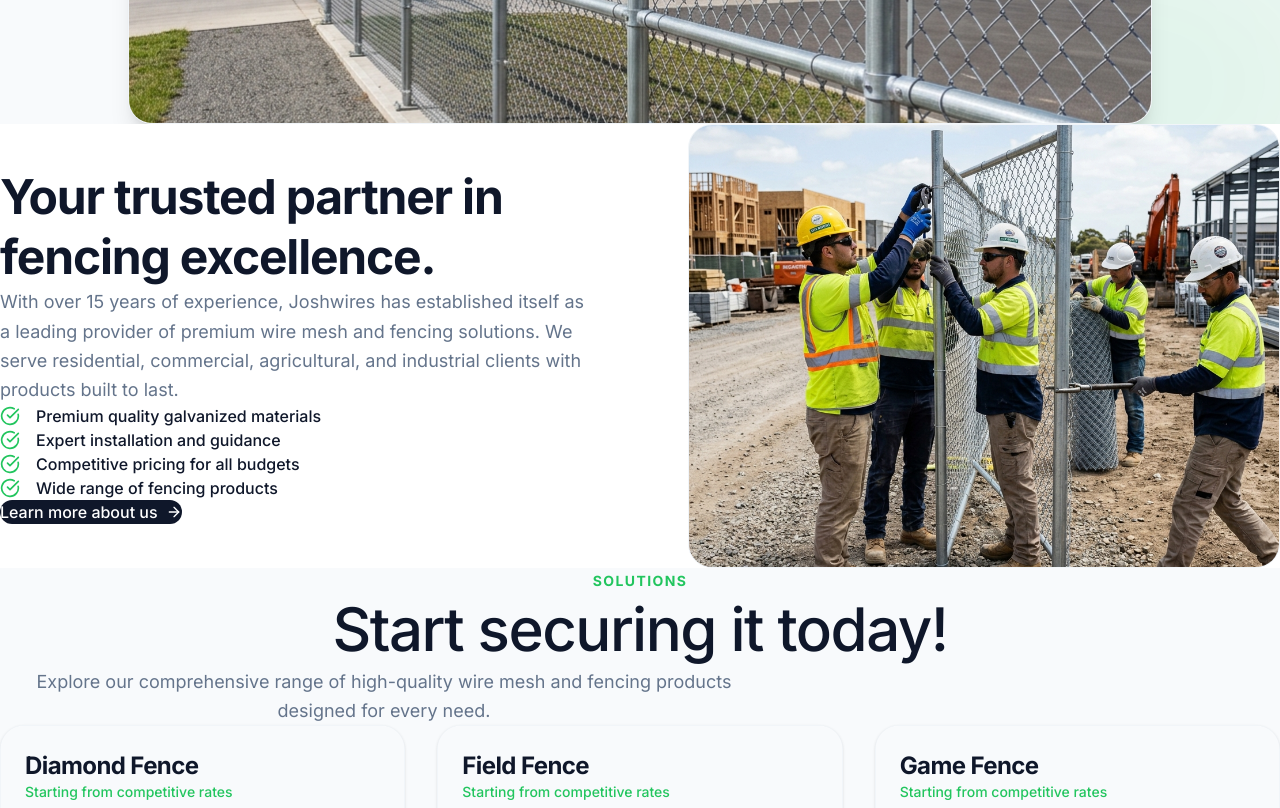
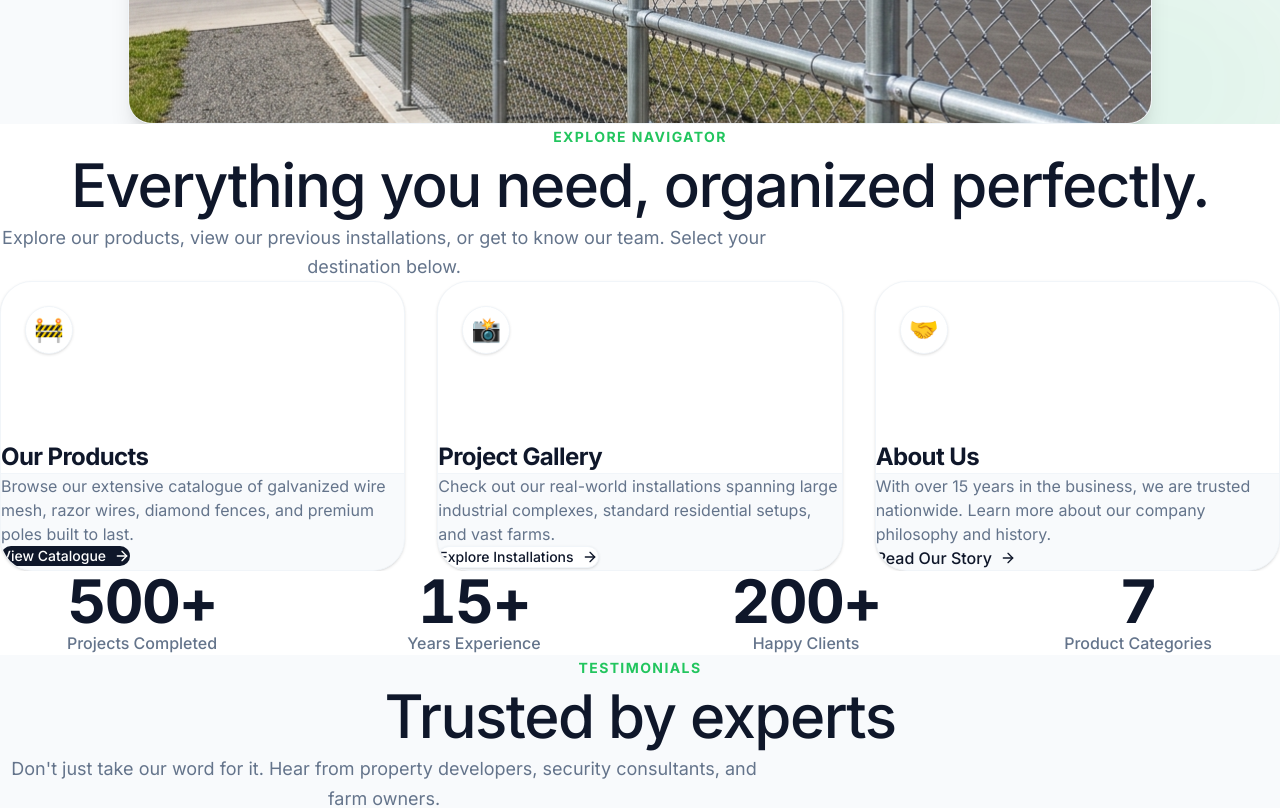
Before and after one commit to tinoe0404/job-wires, a Next.js app: page / in a window 1280 px wide. Shown: the part 720-1528 px from the top of the page. Built offline with nearby package versions, Linux system fonts and the light colour scheme.

Commit message:
refactor: remove redundant sections and replace with a consolidated portal navigation component in the homepage

```diff
--- a/app/page.tsx
+++ b/app/page.tsx
@@ -2,10 +2,9 @@
 
 import Image from "next/image";
 import Link from "next/link";
-import { ArrowRight, Shield, Award, Wrench, Clock, CheckCircle, Phone } from "lucide-react";
-import { products, testimonials, stats, galleryImages } from "@/lib/data";
+import { ArrowRight, Phone } from "lucide-react";
+import { stats, testimonials } from "@/lib/data";
 import SectionTitle from "@/components/SectionTitle";
-import ProductCard from "@/components/ProductCard";
 import StatsCounter from "@/components/StatsCounter";
 import TestimonialCard from "@/components/TestimonialCard";
 import CTABanner from "@/components/CTABanner";
@@ -16,7 +15,6 @@ export default function HomePage() {
     <>
       {/* ======================== HERO SECTION ======================== */}
       <section className="relative min-h-[90vh] flex flex-col items-center justify-center pt-32 pb-20 overflow-hidden bg-[var(--color-surface-muted)]">
-        {/* Soft background glow similar to Fiscit */}
         <div className="absolute top-[-20%] left-[-10%] w-[50%] h-[50%] bg-blue-100/40 rounded-full blur-[100px] pointer-events-none" />
         <div className="absolute bottom-[-20%] right-[-10%] w-[50%] h-[50%] bg-[var(--color-accent)]/10 rounded-full blur-[100px] pointer-events-none" />
 
@@ -78,184 +76,72 @@ export default function HomePage() {
         </FadeIn>
       </section>
 
-      {/* ======================== ABOUT PREVIEW ======================== */}
+      {/* ======================== PORTAL COMPRESSION SECTION ======================== */}
       <section className="py-24 sm:py-32 bg-white relative overflow-hidden">
         <div className="max-w-7xl mx-auto px-4 sm:px-6 lg:px-8">
-          <div className="grid grid-cols-1 lg:grid-cols-2 gap-16 lg:gap-24 items-center">
-            <FadeIn>
-              <h2 className="text-3xl md:text-5xl font-sans font-bold tracking-tight text-[var(--color-primary)] mb-6 leading-tight">
-                Your trusted partner in fencing excellence.
-              </h2>
-              <p className="text-[var(--color-muted)] text-lg leading-relaxed mb-8">
-                With over 15 years of experience, Joshwires has established itself
-                as a leading provider of premium wire mesh and fencing solutions.
-                We serve residential, commercial, agricultural, and industrial
-                clients with products built to last.
-              </p>
-              <ul className="space-y-4 mb-10">
-                {[
-                  "Premium quality galvanized materials",
-                  "Expert installation and guidance",
-                  "Competitive pricing for all budgets",
-                  "Wide range of fencing products",
-                ].map((item) => (
-                  <li
-                    key={item}
-                    className="flex items-center gap-4 text-[var(--color-primary)] font-sans font-medium"
-                  >
-                    <CheckCircle className="w-5 h-5 text-[var(--color-accent)] flex-shrink-0" />
-                    {item}
-                  </li>
-                ))}
-              </ul>
-              <Link
-                href="/about"
-                className="inline-flex items-center gap-2 text-white bg-[var(--color-primary)] rounded-full px-6 py-3 font-sans font-medium hover:bg-slate-800 transition-colors group"
-              >
-                Learn more about us
-                <ArrowRight className="w-4 h-4 transform group-hover:translate-x-1 transition-transform" />
-              </Link>
-            </FadeIn>
-
-            <FadeIn delay={0.2} className="relative">
-              <div className="relative aspect-square sm:aspect-[4/3] rounded-3xl overflow-hidden bg-[var(--color-surface-muted)] p-4 border border-[var(--color-border)]">
-                <div className="relative w-full h-full rounded-2xl overflow-hidden shadow-sm">
-                  <Image
-                    src="/images/gallery-5.png"
-                    alt="Joshwires team at work"
-                    fill
-                    className="object-cover"
-                  />
-                </div>
-              </div>
-            </FadeIn>
-          </div>
-        </div>
-      </section>
-
-      {/* ======================== PRODUCTS GRID ======================== */}
-      <section className="py-24 sm:py-32 bg-[var(--color-surface-muted)] relative">
-        <div className="max-w-7xl mx-auto px-4 sm:px-6 lg:px-8">
           <SectionTitle
-            badge="SOLUTIONS"
-            title="Start securing it today!"
-            subtitle="Explore our comprehensive range of high-quality wire mesh and fencing products designed for every need."
-          />
-
-          <div className="grid grid-cols-1 md:grid-cols-2 lg:grid-cols-3 gap-8 mt-16">
-            {products.slice(0, 6).map((product, index) => (
-              <ProductCard key={product.id} product={product} index={index} />
-            ))}
-          </div>
-
-          <FadeIn className="text-center mt-16">
-            <Link
-              href="/products"
-              className="inline-flex bg-white text-[var(--color-primary)] font-sans font-medium px-8 py-3.5 text-base rounded-full shadow-sm border border-[var(--color-border)] hover:border-slate-300 hover:shadow-md transition-all gap-2"
-            >
-              View all products
-            </Link>
-          </FadeIn>
-        </div>
-      </section>
-
-      {/* ======================== WHY CHOOSE US ======================== */}
-      <section className="py-24 sm:py-32 bg-white relative">
-        <div className="max-w-7xl mx-auto px-4 sm:px-6 lg:px-8">
-          <SectionTitle
-            badge="FEATURES"
-            title="Built on quality and trust"
-            subtitle="We combine premium materials with expert craftsmanship to deliver fencing solutions that stand the test of time."
-          />
-
-          <div className="grid grid-cols-1 md:grid-cols-2 lg:grid-cols-4 gap-8 mt-16">
-            {[
-              {
-                icon: Shield,
-                title: "Premium Quality",
-                description:
-                  "All our products use the highest quality galvanized materials ensuring durability.",
-              },
-              {
-                icon: Award,
-                title: "Industry Expertise",
-                description:
-                  "With 15+ years in the industry, our team brings unmatched knowledge.",
-              },
-              {
-                icon: Wrench,
-                title: "Professional Service",
-                description:
-                  "From consultation to installation, we provide end-to-end professional service.",
-              },
-              {
-                icon: Clock,
-                title: "Timely Delivery",
-                description:
-                  "We value your time. Our efficient logistics ensure products are delivered on schedule.",
-              },
-            ].map((item, index) => (
-              <FadeIn
-                delay={index * 0.1}
-                key={item.title}
-                className="flex flex-col p-8 rounded-3xl bg-[var(--color-surface-muted)] border border-[var(--color-border)] hover:-translate-y-1 transition-transform"
-              >
-                <div className="w-14 h-14 rounded-full bg-white shadow-sm border border-[var(--color-border)] flex items-center justify-center mb-6">
-                  <item.icon className="w-6 h-6 text-[var(--color-accent)]" />
-                </div>
-                <h3 className="text-xl font-sans font-bold tracking-tight text-[var(--color-primary)] mb-3">
-                  {item.title}
-                </h3>
-                <p className="text-[var(--color-muted)] text-base leading-relaxed">
-                  {item.description}
-                </p>
-              </FadeIn>
-            ))}
-          </div>
-        </div>
-      </section>
-
-      {/* ======================== GALLERY PREVIEW ======================== */}
-      <section className="py-24 sm:py-32 bg-[var(--color-surface-muted)]">
-        <div className="max-w-7xl mx-auto px-4 sm:px-6 lg:px-8">
-          <SectionTitle
-            badge="GALLERY"
-            title="Featured projects"
-            subtitle="See our craftsmanship in action — from residential setups to large-scale commercial installations."
+            badge="EXPLORE NAVIGATOR"
+            title="Everything you need, organized perfectly."
+            subtitle="Explore our products, view our previous installations, or get to know our team. Select your destination below."
           />
 
           <div className="grid grid-cols-1 md:grid-cols-3 gap-8 mt-16">
-            {galleryImages.slice(0, 3).map((image, index) => (
-              <FadeIn
-                delay={index * 0.1}
-                key={image.id}
-                className="group relative h-80 rounded-3xl overflow-hidden border border-[var(--color-border)] bg-white shadow-sm"
-              >
-                <Image
-                  src={image.src}
-                  alt={image.alt}
-                  fill
-                  className="object-cover scale-100 group-hover:scale-105 transition-transform duration-700 ease-out"
-                  sizes="(max-width: 768px) 100vw, 33vw"
-                />
-                <div className="absolute inset-x-0 bottom-0 bg-gradient-to-t from-slate-900/90 via-slate-900/40 to-transparent p-6 pt-12">
-                  <span className="text-sm font-medium text-white">
-                    {image.category}
-                  </span>
+
+            {/* Products Portal */}
+            <FadeIn delay={0.1} className="flex flex-col h-full bg-[var(--color-surface-muted)] rounded-[2rem] border border-[var(--color-border)] hover:border-slate-300 transition-colors shadow-sm overflow-hidden group">
+              <div className="relative h-48 bg-white border-b border-[var(--color-border)] p-6 flex flex-col justify-end">
+                <div className="absolute top-6 left-6 w-12 h-12 rounded-full bg-white shadow-sm border border-[var(--color-border)] flex items-center justify-center">
+                  <span className="text-2xl">🚧</span>
                 </div>
-              </FadeIn>
-            ))}
+                <h3 className="text-2xl font-sans font-bold text-[var(--color-primary)] tracking-tight">Our Products</h3>
+              </div>
+              <div className="p-8 flex flex-col flex-grow">
+                <p className="text-[var(--color-muted)] text-base mb-8">
+                  Browse our extensive catalogue of galvanized wire mesh, razor wires, diamond fences, and premium poles built to last.
+                </p>
+                <Link href="/products" className="mt-auto inline-flex items-center gap-2 text-white bg-[var(--color-primary)] px-6 py-3 rounded-full font-sans font-medium text-sm hover:bg-slate-800 transition-colors w-fit">
+                  View Catalogue <ArrowRight className="w-4 h-4" />
+                </Link>
+              </div>
+            </FadeIn>
+
+            {/* Gallery Portal */}
+            <FadeIn delay={0.2} className="flex flex-col h-full bg-[var(--color-surface-muted)] rounded-[2rem] border border-[var(--color-border)] hover:border-slate-300 transition-colors shadow-sm overflow-hidden group">
+              <div className="relative h-48 bg-white border-b border-[var(--color-border)] p-6 flex flex-col justify-end">
+                <div className="absolute top-6 left-6 w-12 h-12 rounded-full bg-white shadow-sm border border-[var(--color-border)] flex items-center justify-center">
+                  <span className="text-2xl">📸</span>
+                </div>
+                <h3 className="text-2xl font-sans font-bold text-[var(--color-primary)] tracking-tight">Project Gallery</h3>
+              </div>
+              <div className="p-8 flex flex-col flex-grow">
+                <p className="text-[var(--color-muted)] text-base mb-8">
+                  Check out our real-world installations spanning large industrial complexes, standard residential setups, and vast farms.
+                </p>
+                <Link href="/gallery" className="mt-auto inline-flex items-center gap-2 text-[var(--color-primary)] bg-white border border-[var(--color-border)] px-6 py-3 rounded-full font-sans font-medium text-sm hover:border-slate-400 transition-colors w-fit shadow-sm">
+                  Explore Installations <ArrowRight className="w-4 h-4" />
+                </Link>
+              </div>
+            </FadeIn>
+
+            {/* About Portal */}
+            <FadeIn delay={0.3} className="flex flex-col h-full bg-[var(--color-surface-muted)] rounded-[2rem] border border-[var(--color-border)] hover:border-slate-300 transition-colors shadow-sm overflow-hidden group">
+              <div className="relative h-48 bg-white border-b border-[var(--color-border)] p-6 flex flex-col justify-end">
+                <div className="absolute top-6 left-6 w-12 h-12 rounded-full bg-white shadow-sm border border-[var(--color-border)] flex items-center justify-center">
+                  <span className="text-2xl">🤝</span>
+                </div>
+                <h3 className="text-2xl font-sans font-bold text-[var(--color-primary)] tracking-tight">About Us</h3>
+              </div>
+              <div className="p-8 flex flex-col flex-grow">
+                <p className="text-[var(--color-muted)] text-base mb-8">
+                  With over 15 years in the business, we are trusted nationwide. Learn more about our company philosophy and history.
+                </p>
+                <Link href="/about" className="mt-auto inline-flex items-center gap-2 text-[var(--color-primary)] font-sans font-medium hover:text-[var(--color-accent)] transition-colors w-fit">
+                  Read Our Story <ArrowRight className="w-4 h-4 transform group-hover:translate-x-1 transition-transform" />
+                </Link>
+              </div>
+            </FadeIn>
+
           </div>
-
-          <FadeIn className="text-center mt-12">
-            <Link
-              href="/gallery"
-              className="inline-flex items-center gap-2 text-[var(--color-primary)] font-sans font-medium hover:text-[var(--color-accent)] transition-colors group"
-            >
-              View full gallery
-              <ArrowRight className="w-5 h-5 transform group-hover:translate-x-1 transition-transform" />
-            </Link>
-          </FadeIn>
         </div>
       </section>
 
```
